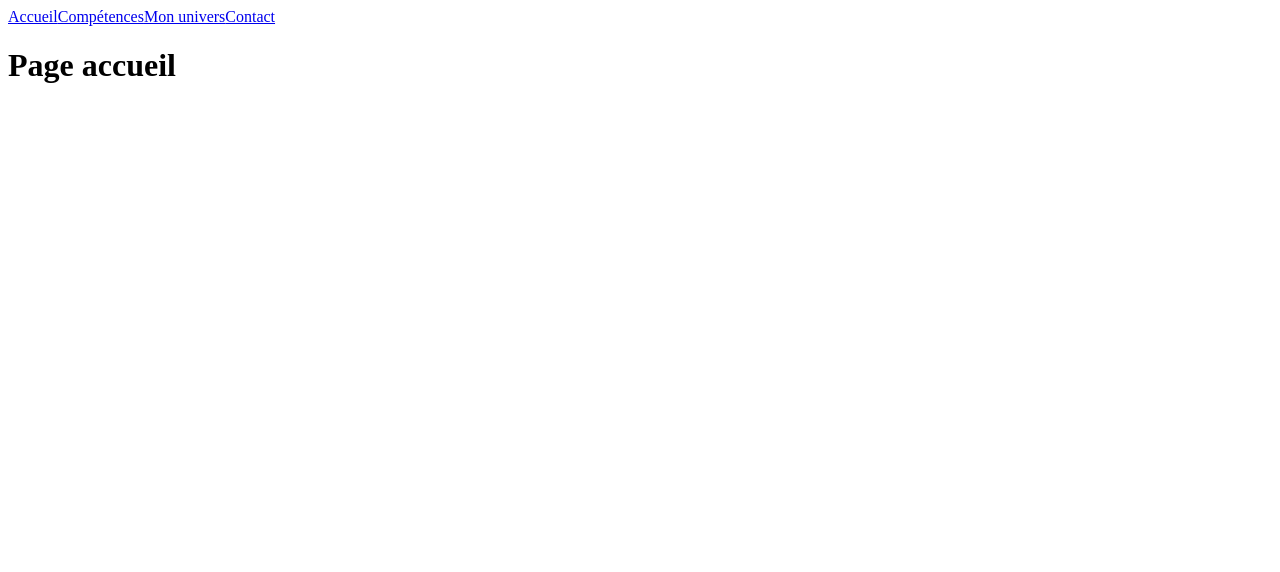
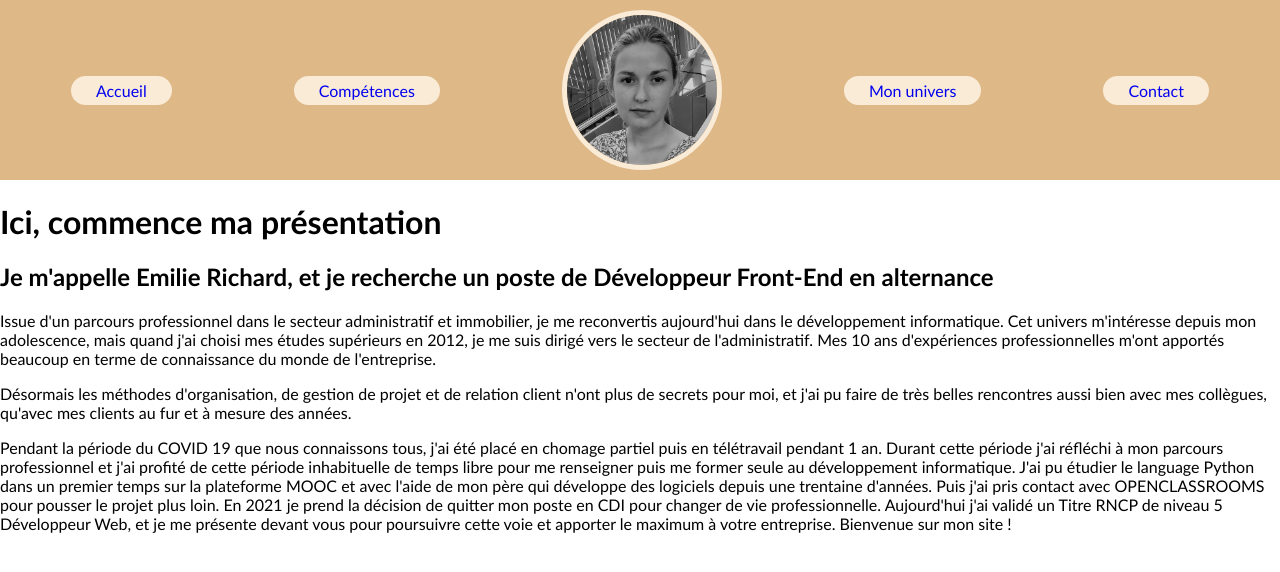
Before and after one commit to Emilie2393/emilierichard_cv, a React (Create React App) app: page / in a window 1280 px wide. Shown: the top 572 px of the page. Built offline with nearby package versions, Linux system fonts and the light colour scheme.

Commit message:
navigation style v1 - home page text

```diff
--- a/package.json
+++ b/package.json
@@ -10,6 +10,7 @@
     "react-dom": "^18.2.0",
     "react-router-dom": "^6.4.4",
     "react-scripts": "5.0.1",
+    "sass": "^1.56.1",
     "web-vitals": "^2.1.4"
   },
   "scripts": {
--- a/src/components/Navigation.jsx
+++ b/src/components/Navigation.jsx
@@ -1,10 +1,14 @@
 import { Link } from "react-router-dom";
+import photo_moi from "../media/moi.jpg"
+import "../styles/components/Navigation.scss"
+
 
 const Navigation = () => {
     return (
-        <div>
+        <div className="nav">
             <Link to="/" className="nav__home">Accueil</Link>
             <Link to="/skills" className="nav__skills">Compétences</Link>
+            <img className = "nav__image" src={photo_moi} alt="moi" />
             <Link to="/hobbies" className="nav__hobbies">Mon univers</Link>
             <Link to="/contact" className="nav__contact">Contact</Link>
         </div>
--- a/src/index.js
+++ b/src/index.js
@@ -2,6 +2,7 @@ import React from 'react';
 import ReactDOM from 'react-dom/client';
 import App from './App';
 import { BrowserRouter } from 'react-router-dom';
+import "./styles/index.scss"
 
 const root = ReactDOM.createRoot(document.getElementById('root'));
 root.render(
--- a/src/pages/Home.jsx
+++ b/src/pages/Home.jsx
@@ -5,7 +5,21 @@ const Home = () => {
     return (
         <div className='home'>
             <Navigation/>
-            <h1>Page accueil</h1>
+            <h1>Ici, commence ma présentation</h1>
+            <h2>Je m'appelle Emilie Richard, et je recherche un poste de Développeur Front-End en alternance</h2>
+            <p className='home__text'>Issue d'un parcours professionnel dans le secteur administratif et immobilier,
+            je me reconvertis aujourd'hui dans le développement informatique. Cet univers m'intéresse depuis mon adolescence, mais quand j'ai choisi mes études supérieurs en 2012, je me suis dirigé
+            vers le secteur de l'administratif. Mes 10 ans d'expériences professionnelles m'ont apportés beaucoup en terme de connaissance
+            du monde de l'entreprise. </p>
+            <p>Désormais les méthodes d'organisation, de gestion de projet et de relation client n'ont plus de secrets pour moi, et j'ai pu faire de très belles
+            rencontres aussi bien avec mes collègues, qu'avec mes clients au fur et à mesure des années. </p>
+            <p> Pendant la période du COVID 19 que nous connaissons tous, j'ai été placé en chomage partiel puis en télétravail pendant 1 an. Durant cette période j'ai réfléchi à mon parcours professionnel
+            et j'ai profité de cette période inhabituelle de temps libre pour me renseigner puis me former seule au développement informatique. J'ai pu étudier le
+            language Python dans un premier temps sur la plateforme MOOC et avec l'aide de mon père qui développe des logiciels depuis une trentaine d'années. Puis j'ai pris
+            contact avec OPENCLASSROOMS pour pousser le projet plus loin.
+            En 2021 je prend la décision de quitter mon poste en CDI pour changer de vie professionnelle. Aujourd'hui j'ai validé un Titre RNCP de niveau 5 Développeur Web, et je me présente devant vous
+            pour poursuivre cette voie et apporter le maximum à votre entreprise. Bienvenue sur mon site !
+             </p>
         </div>
     );
 };
--- a/src/styles/components/Navigation.scss
+++ b/src/styles/components/Navigation.scss
@@ -0,0 +1,20 @@
+.nav {
+    display: flex;
+    flex-wrap: wrap;
+    justify-content: space-around;
+    align-items: center;
+    background-color: burlywood;
+    padding: 10px;
+    & a{
+        height: fit-content;
+        padding: 5px 25px 5px 25px;
+        background-color: antiquewhite;
+        border-radius: 15px;
+        text-decoration: none;
+    }
+    &__image{
+        width: 150px;
+        border-radius: 50%;
+        border: 5px antiquewhite solid;
+    }
+}
--- /dev/null
+++ b/src/styles/index.scss
@@ -0,0 +1,4 @@
+body {
+    margin:0;
+    font-family: Calibri, sans-serif;
+}
```
Also changed, not shown: src/media/moi.jpg (added), 1 other file (tests, documents, lock files or other folders).
